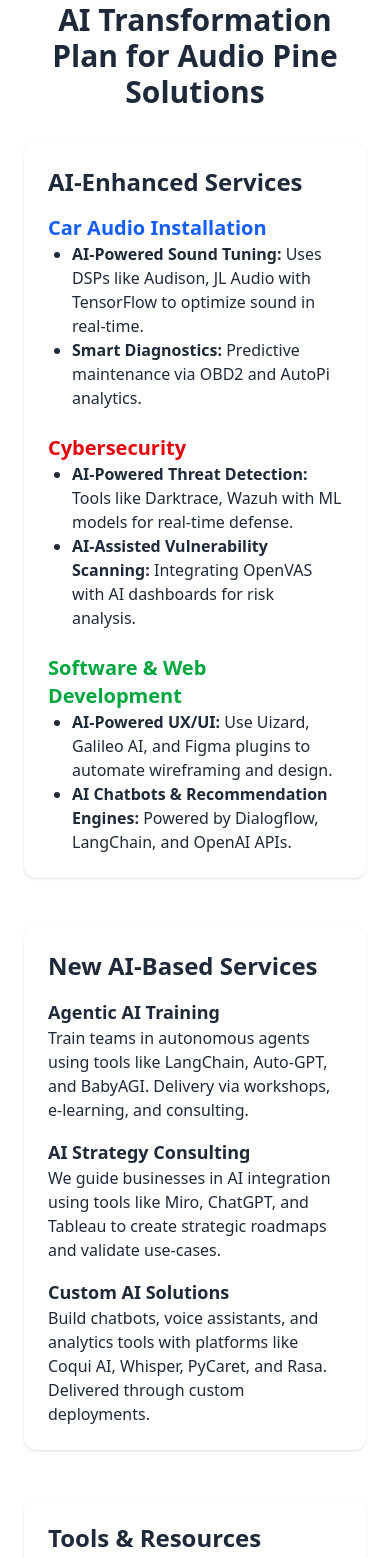
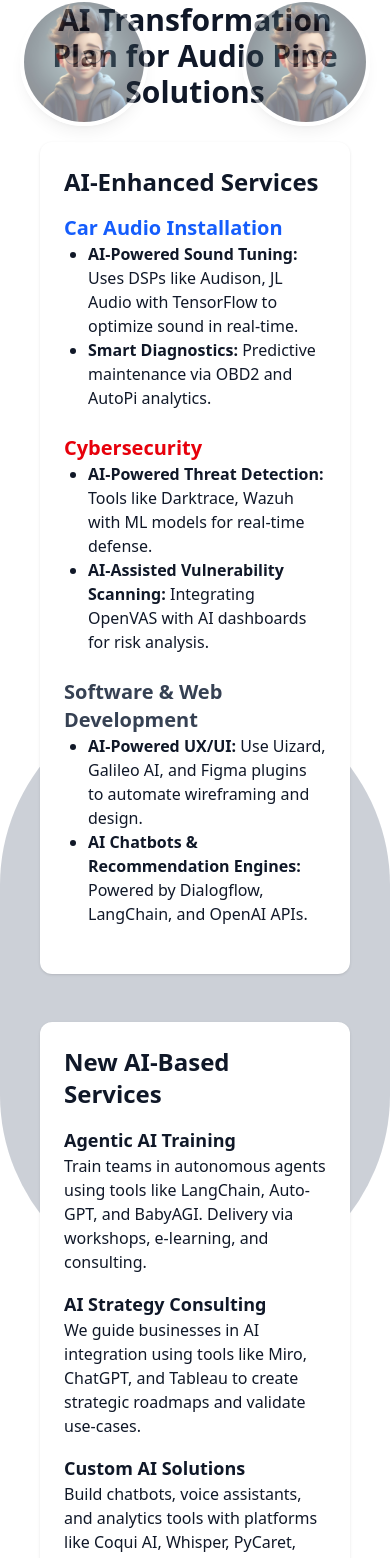
Before and after one commit to Njau-dev/Audio-pine-Solutions, a Vue app: page / in a window 390 px wide. Shown: the part 4566-6124 px from the top of the page. Built offline with nearby package versions, Linux system fonts and the light colour scheme.

Commit message:
Added component for Intro of ai

```diff
--- a/src/components/AIIntro.vue
+++ b/src/components/AIIntro.vue
@@ -1,67 +1,121 @@
 <template>
-  <div class="p-6 text-gray-800">
+  <div class="relative overflow-hidden">
+    <!-- Animated Background with Three Circles -->
+    <div class="absolute inset-0 -z-10 flex items-center justify-center">
+      <div class="w-[600px] h-[600px] bg-gray-400 opacity-30 rounded-full animate-pulse"></div>
+      <div class="w-[400px] h-[400px] bg-white opacity-20 rounded-full animate-ping absolute top-20 left-40"></div>
+      <div class="w-[300px] h-[300px] bg-green-300 opacity-10 rounded-full animate-bounce absolute bottom-10 right-20"></div>
+    </div>
+
+    <!-- Cartoon Characters for Agentic AI in Four Corners with Transparency -->
+    <div class="absolute bottom-5 left-5 z-0 opacity-50">
+      <img src="/src/assets/images/106.jpg" alt="Cartoon teaching Agentic AI" class="w-32 h-auto rounded-full border-4 border-white shadow-lg" />
+    </div>
+    <div class="absolute bottom-5 right-5 z-0 opacity-50">
+      <img src="/src/assets/images/106.jpg" alt="Cartoon teaching Agentic AI" class="w-32 h-auto rounded-full border-4 border-white shadow-lg" />
+    </div>
+    <div class="absolute top-5 left-5 z-0 opacity-50">
+      <img src="/src/assets/images/106.jpg" alt="Cartoon teaching Agentic AI" class="w-32 h-auto rounded-full border-4 border-white shadow-lg" />
+    </div>
+    <div class="absolute top-5 right-5 z-0 opacity-50">
+      <img src="/src/assets/images/106.jpg" alt="Cartoon teaching Agentic AI" class="w-32 h-auto rounded-full border-4 border-white shadow-lg" />
+    </div>
+
+    <!-- Content -->
+    <div class="p-6 text-gray-900 mx-4 md:mx-12 lg:mx-20">
       <h1 class="text-3xl font-bold mb-8 text-center">AI Transformation Plan for Audio Pine Solutions</h1>
       <div class="grid gap-12 md:grid-cols-2 lg:grid-cols-3">
-      <section class="bg-white shadow rounded-xl p-6">
-        <h2 class="text-2xl font-bold mb-4">AI-Enhanced Services</h2>
-        <div class="space-y-6">
-          <div>
-            <h3 class="text-xl font-semibold text-blue-600">Car Audio Installation</h3>
+        <section
+          v-for="(section, index) in sections"
+          :key="index"
+          class="bg-white shadow rounded-xl p-6"
+          :class="{ 'col-span-full': section.full }"
+        >
+          <h2 class="text-2xl font-bold mb-4">{{ section.title }}</h2>
+          <div v-if="section.contentType === 'list'">
+            <div v-for="(item, idx) in section.items" :key="idx" class="mb-6">
+              <h3 v-if="item.heading" class="text-xl font-semibold" :class="item.color">{{ item.heading }}</h3>
               <ul class="list-disc ml-6">
-              <li><strong>AI-Powered Sound Tuning:</strong> Uses DSPs like Audison, JL Audio with TensorFlow to optimize sound in real-time.</li>
-              <li><strong>Smart Diagnostics:</strong> Predictive maintenance via OBD2 and AutoPi analytics.</li>
-            </ul>
-          </div>
-          <div>
-            <h3 class="text-xl font-semibold text-red-600">Cybersecurity</h3>
-            <ul class="list-disc ml-6">
-              <li><strong>AI-Powered Threat Detection:</strong> Tools like Darktrace, Wazuh with ML models for real-time defense.</li>
-              <li><strong>AI-Assisted Vulnerability Scanning:</strong> Integrating OpenVAS with AI dashboards for risk analysis.</li>
-            </ul>
-          </div>
-          <div>
-            <h3 class="text-xl font-semibold text-green-600">Software & Web Development</h3>
-            <ul class="list-disc ml-6">
-              <li><strong>AI-Powered UX/UI:</strong> Use Uizard, Galileo AI, and Figma plugins to automate wireframing and design.</li>
-              <li><strong>AI Chatbots & Recommendation Engines:</strong> Powered by Dialogflow, LangChain, and OpenAI APIs.</li>
+                <li v-for="(point, pIdx) in item.points" :key="pIdx" v-html="point"></li>
               </ul>
             </div>
           </div>
-      </section>
-
-      <section class="bg-white shadow rounded-xl p-6">
-        <h2 class="text-2xl font-bold mb-4">New AI-Based Services</h2>
-        <div class="space-y-4">
-          <div>
-            <h3 class="text-lg font-semibold">Agentic AI Training</h3>
-            <p>Train teams in autonomous agents using tools like LangChain, Auto-GPT, and BabyAGI. Delivery via workshops, e-learning, and consulting.</p>
-          </div>
-          <div>
-            <h3 class="text-lg font-semibold">AI Strategy Consulting</h3>
-            <p>We guide businesses in AI integration using tools like Miro, ChatGPT, and Tableau to create strategic roadmaps and validate use-cases.</p>
-          </div>
-          <div>
-            <h3 class="text-lg font-semibold">Custom AI Solutions</h3>
-            <p>Build chatbots, voice assistants, and analytics tools with platforms like Coqui AI, Whisper, PyCaret, and Rasa. Delivered through custom deployments.</p>
+          <div v-else-if="section.contentType === 'paragraphs'">
+            <div v-for="(item, idx) in section.items" :key="idx" class="mb-4">
+              <h3 class="text-lg font-semibold">{{ item.heading }}</h3>
+              <p>{{ item.description }}</p>
             </div>
           </div>
-      </section>
-
-      <section class="bg-white shadow rounded-xl p-6">
-        <h2 class="text-2xl font-bold mb-4">Tools & Resources</h2>
-        <ul class="list-disc ml-6">
-          <li><strong>Learning Platforms:</strong> Coursera, FastAI, DeepLearning.ai</li>
-          <li><strong>Cloud:</strong> Google AI, Azure, AWS SageMaker, Hugging Face</li>
-          <li><strong>Frameworks:</strong> LangChain, Auto-GPT, MetaGPT, PyCaret</li>
-          <li><strong>Community:</strong> OpenAI Forums, AI Kenya, HF Spaces</li>
+          <ul v-else-if="section.contentType === 'bullets'" class="list-disc ml-6">
+            <li v-for="(point, idx) in section.points" :key="idx" v-html="point"></li>
           </ul>
         </section>
+      </div>
     </div>
   </div>
 </template>
 
 <script setup>
-// No JS logic needed
+const sections = [
+  {
+    title: 'AI-Enhanced Services',
+    contentType: 'list',
+    items: [
+      {
+        heading: 'Car Audio Installation',
+        color: 'text-blue-600',
+        points: [
+          '<strong>AI-Powered Sound Tuning:</strong> Uses DSPs like Audison, JL Audio with TensorFlow to optimize sound in real-time.',
+          '<strong>Smart Diagnostics:</strong> Predictive maintenance via OBD2 and AutoPi analytics.'
+        ]
+      },
+      {
+        heading: 'Cybersecurity',
+        color: 'text-red-600',
+        points: [
+          '<strong>AI-Powered Threat Detection:</strong> Tools like Darktrace, Wazuh with ML models for real-time defense.',
+          '<strong>AI-Assisted Vulnerability Scanning:</strong> Integrating OpenVAS with AI dashboards for risk analysis.'
+        ]
+      },
+      {
+        heading: 'Software & Web Development',
+        color: 'text-gray-700',
+        points: [
+          '<strong>AI-Powered UX/UI:</strong> Use Uizard, Galileo AI, and Figma plugins to automate wireframing and design.',
+          '<strong>AI Chatbots & Recommendation Engines:</strong> Powered by Dialogflow, LangChain, and OpenAI APIs.'
+        ]
+      }
+    ]
+  },
+  {
+    title: 'New AI-Based Services',
+    contentType: 'paragraphs',
+    items: [
+      {
+        heading: 'Agentic AI Training',
+        description: 'Train teams in autonomous agents using tools like LangChain, Auto-GPT, and BabyAGI. Delivery via workshops, e-learning, and consulting.'
+      },
+      {
+        heading: 'AI Strategy Consulting',
+        description: 'We guide businesses in AI integration using tools like Miro, ChatGPT, and Tableau to create strategic roadmaps and validate use-cases.'
+      },
+      {
+        heading: 'Custom AI Solutions',
+        description: 'Build chatbots, voice assistants, and analytics tools with platforms like Coqui AI, Whisper, PyCaret, and Rasa. Delivered through custom deployments.'
+      }
+    ]
+  },
+  {
+    title: 'Tools & Resources',
+    contentType: 'bullets',
+    points: [
+      '<strong>Learning Platforms:</strong> Coursera, FastAI, DeepLearning.ai',
+      '<strong>Cloud:</strong> Google AI, Azure, AWS SageMaker, Hugging Face',
+      '<strong>Frameworks:</strong> LangChain, Auto-GPT, MetaGPT, PyCaret',
+      '<strong>Community:</strong> OpenAI Forums, AI Kenya, HF Spaces'
+    ]
+  }
+];
 </script>
 
 <style scoped>
@@ -70,6 +124,6 @@
 }
 section:hover {
   transform: scale(1.01);
-  box-shadow: 0 4px 20px rgba(0,0,0,0.1);
+  box-shadow: 0 4px 20px rgba(0, 0, 0, 0.1);
 }
 </style>
```
Also changed, not shown: src/assets/images/106.jpg (added). Lines whose indentation alone changed are shown as unchanged.
